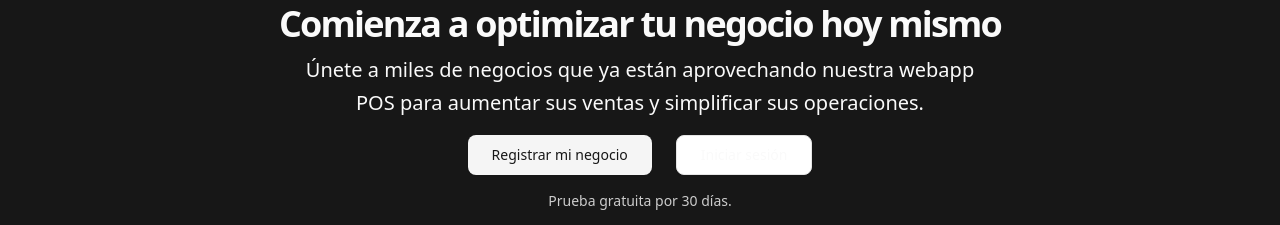
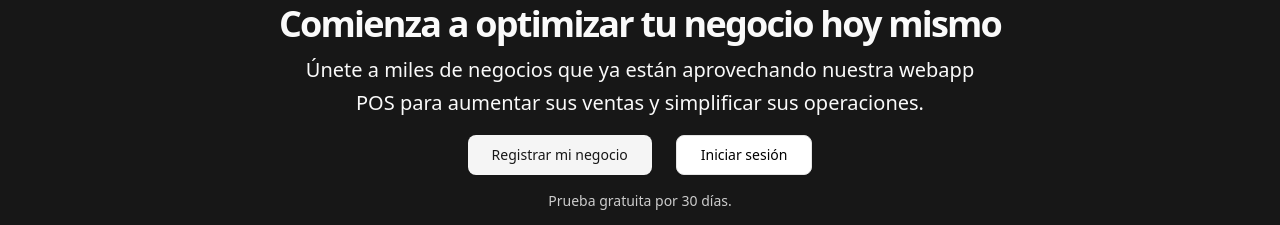
Before and after one commit to RodoM/PV-Front, a React (Vite) app: page / in a window 1280 px wide. Shown: the part 4980-5205 px from the top of the page. Built offline with nearby package versions, Linux system fonts and the light colour scheme.

Commit message:
fix: boton cta

```diff
--- a/src/components/landing/cta.jsx
+++ b/src/components/landing/cta.jsx
@@ -30,7 +30,9 @@ export function Cta() {
               <Link to="/registrarse">Registrar mi negocio</Link>
             </Button>
             <Button asChild variant="outline" size="lg">
-              <Link to="/iniciar-sesion">Iniciar sesión</Link>
+              <Link to="/iniciar-sesion" className="text-black hover:text-black">
+                Iniciar sesión
+              </Link>
             </Button>
           </div>
           <p className="text-sm text-primary-foreground/80">Prueba gratuita por 30 días.</p>
```
